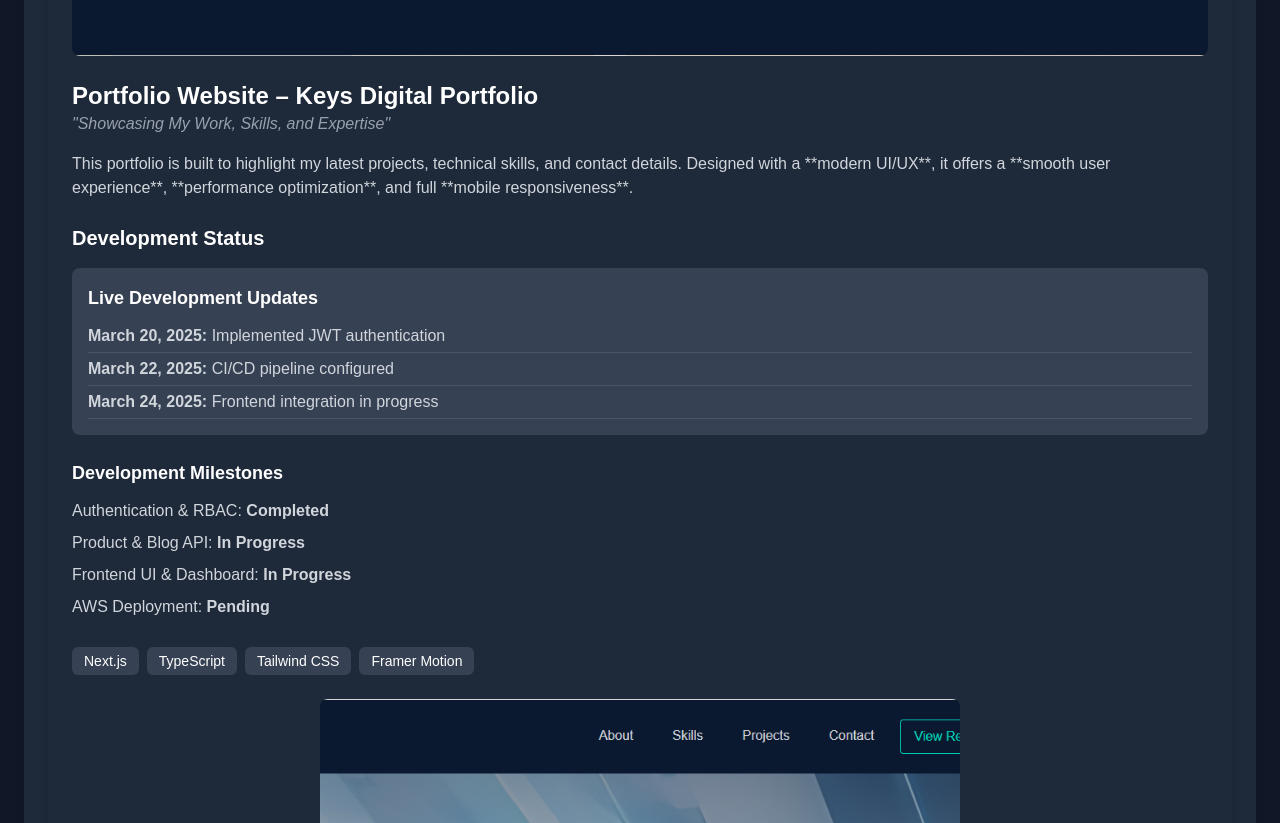
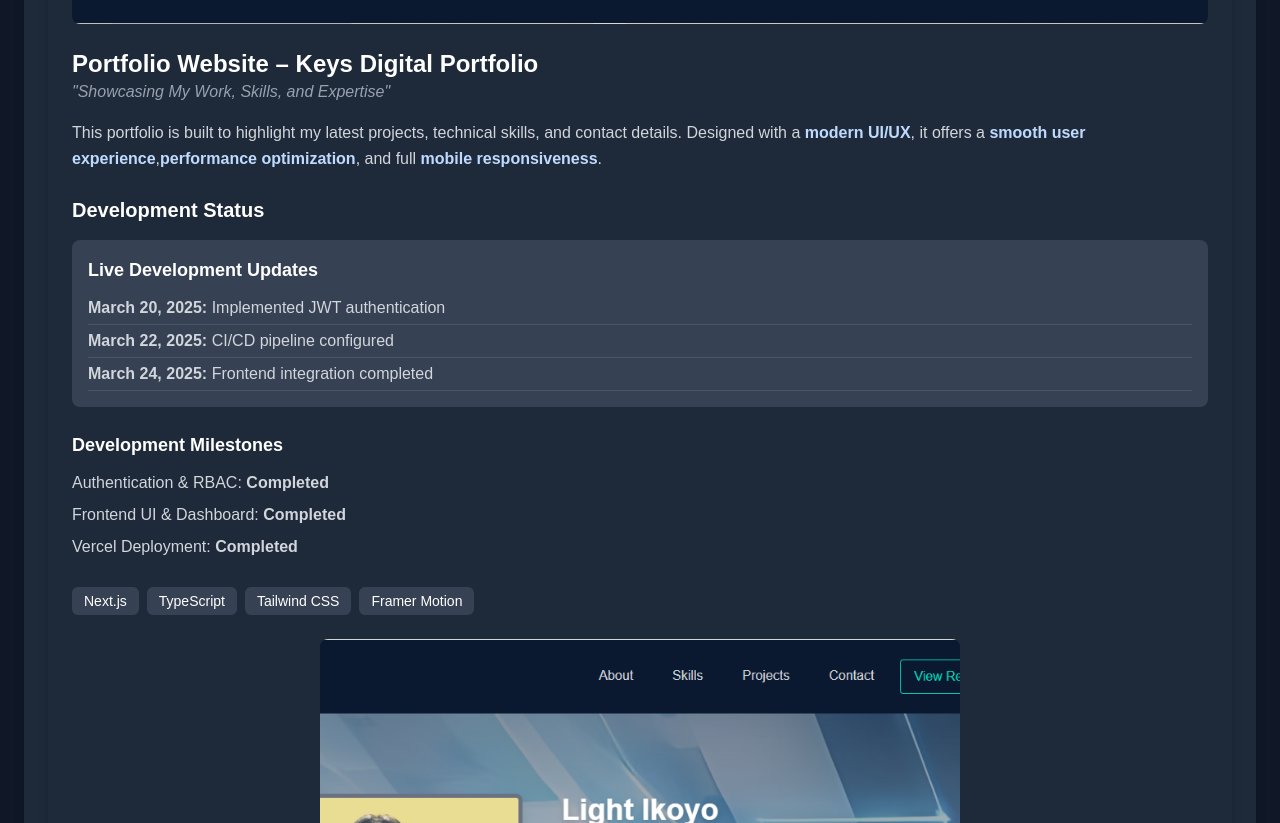
Before and after one commit to Keys-digital/keysdigital.bdev-portfolio, a Next.js app: page /recentprojects in a window 1280 px wide. Shown: the part 3269-4092 px from the top of the page. Built offline with nearby package versions, Linux system fonts and the light colour scheme.

Commit message:
Enhanced the text in the recent projects

```diff
--- a/src/app/recentprojects/page.tsx
+++ b/src/app/recentprojects/page.tsx
@@ -85,9 +85,9 @@ const RecentProjects = () => {
             <p className="mt-4 text-gray-300">
               In the growing world of wearable tech and wellness, consumers
               struggle to find trusted insights. ShopInKeys is a{" "}
-              <strong>one-stop platform</strong> integrating expert reviews,
-              community engagement, and seamless affiliate shopping to enhance
-              decision-making.
+              <strong className="text-blue-200">one-stop platform</strong>{" "}
+              integrating expert reviews, community engagement, and seamless
+              affiliate shopping to enhance decision-making.
             </p>
           </div>
 
@@ -150,12 +150,23 @@ const RecentProjects = () => {
                 <p className="text-gray-400 italic">
                   &quot;Showcasing My Work, Skills, and Expertise&quot;
                 </p>
-                <p className="mt-4 text-gray-300">
+                <p className="mt-4 text-gray-300 leading-relaxed">
                   This portfolio is built to highlight my latest projects,
-                  technical skills, and contact details. Designed with a
-                  **modern UI/UX**, it offers a **smooth user experience**,
-                  **performance optimization**, and full **mobile
-                  responsiveness**.
+                  technical skills, and contact details. Designed with a&nbsp;
+                  <strong className="text-blue-200">modern UI/UX</strong>, it
+                  offers a{" "}
+                  <strong className="text-blue-200">
+                    smooth user experience
+                  </strong>
+                  ,
+                  <strong className="text-blue-200">
+                    performance optimization
+                  </strong>
+                  , and full{" "}
+                  <strong className="text-blue-200">
+                    mobile responsiveness
+                  </strong>
+                  .
                 </p>
               </div>
 
--- a/src/components/LiveUpdateFeed.tsx
+++ b/src/components/LiveUpdateFeed.tsx
@@ -1,7 +1,7 @@
 const updates = [
   { date: "March 20, 2025", detail: "Implemented JWT authentication" },
   { date: "March 22, 2025", detail: "CI/CD pipeline configured" },
-  { date: "March 24, 2025", detail: "Frontend integration in progress" },
+  { date: "March 24, 2025", detail: "Frontend integration completed" },
 ];
 
 const LiveUpdateFeed = () => {
--- a/src/components/ProjectMilestones.tsx
+++ b/src/components/ProjectMilestones.tsx
@@ -1,8 +1,7 @@
 const milestones = [
   { name: "Authentication & RBAC", status: " Completed" },
-  { name: "Product & Blog API", status: " In Progress" },
-  { name: "Frontend UI & Dashboard", status: " In Progress" },
-  { name: "AWS Deployment", status: " Pending" },
+  { name: "Frontend UI & Dashboard", status: " Completed" },
+  { name: "Vercel Deployment", status: " Completed" },
 ];
 
 const ProjectMilestones = () => {
```
